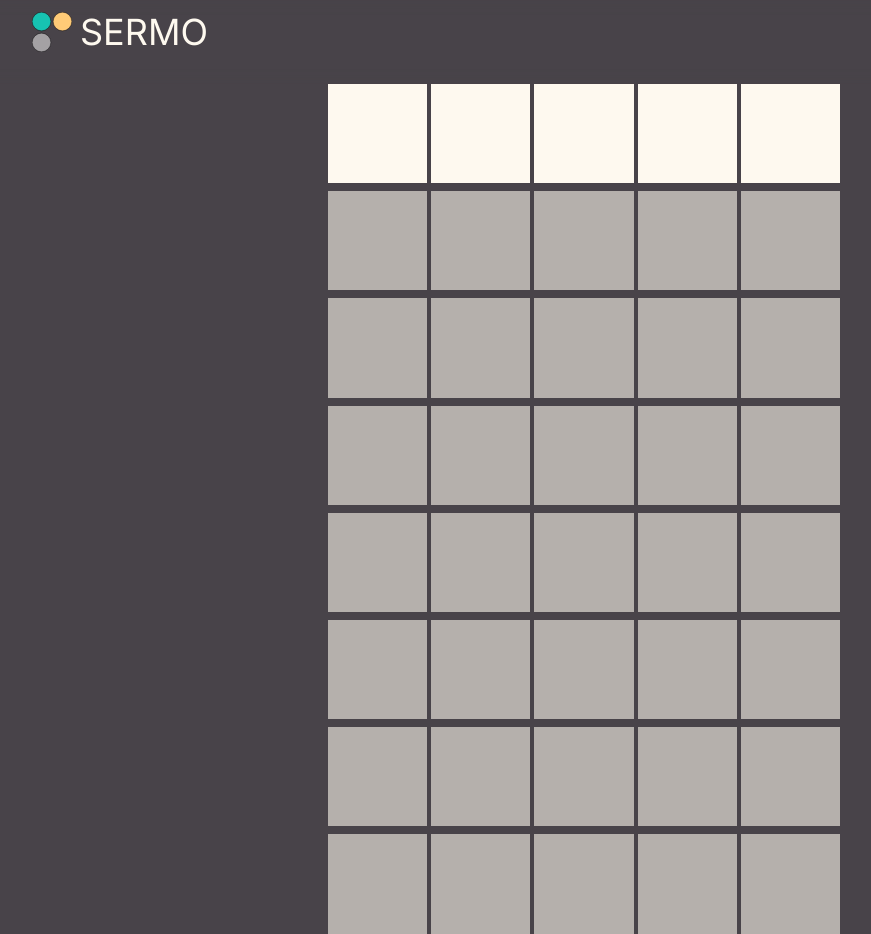
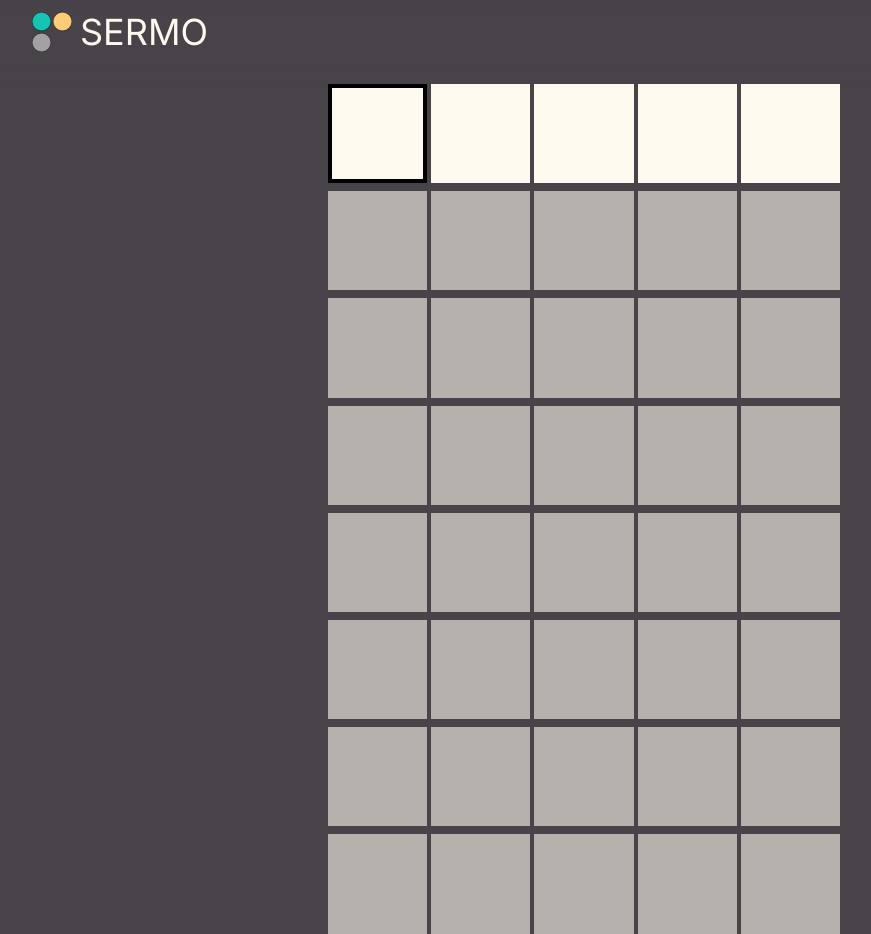
Before and after one commit to Devs-saas/sermo, a React (Vite) app: page / in a window 1280 px wide. Shown: the whole page, without its empty margins (56-927 px from the left). Built offline with nearby package versions, Linux system fonts and the light colour scheme.

Commit message:
feat: add cursor behavior into wordinput molecule

```diff
--- a/src/components/atoms/LetterBox.tsx
+++ b/src/components/atoms/LetterBox.tsx
@@ -30,7 +30,7 @@ export function LetterBox({ letter, active, className, canChangeColor = false}:
     <div
       className={clsx(
         `
-        aspect-square flex-1 border flex text-[#222222] items-center justify-center font-bold text-2xl ${colorStates[colorState]}
+        aspect-square flex-1 border-4 flex text-[#222222] items-center justify-center font-bold text-2xl ${colorStates[colorState]}
         uppercase ${active ? "border-black" : "border-[var(--brand-cream)]"} select-none
       `, className
       )}
--- a/src/components/molecules/WordInput.tsx
+++ b/src/components/molecules/WordInput.tsx
@@ -1,4 +1,4 @@
-import { useRef, useState } from "react"
+import { useRef, useState, useEffect } from "react"
 import { LetterBox } from "../atoms/LetterBox"
 
 type Props = {
@@ -7,51 +7,116 @@ type Props = {
 }
 
 export function WordInput({ wordLength, onSubmit }: Props) {
-  const [value, setValue] = useState("")
+  const [letters, setLetters] = useState<string[]>(
+    Array(wordLength).fill("")
+  )
+  const [cursor, setCursor] = useState(0)
+
   const inputRef = useRef<HTMLInputElement>(null)
 
-  function handleChange(e: React.ChangeEvent<HTMLInputElement>) {
-    const val = e.target.value
-      .toUpperCase()
-      .replace(/[^A-Z]/g, "") // só letras
-      .slice(0, wordLength)
+  useEffect(() => {
+    inputRef.current?.focus()
+  }, [])
 
-    setValue(val)
+  function focusAt(position: number) {
+    setCursor(position)
+    inputRef.current?.focus()
   }
 
   function handleKeyDown(e: React.KeyboardEvent<HTMLInputElement>) {
-    if (e.key === "Enter" && value.length === wordLength) {
-      onSubmit(value)
-      setValue("")
+    const key = e.key
+
+    // ENTER
+    if (key === "Enter") {
+      if (letters.every((l) => l !== "")) {
+        onSubmit(letters.join(""))
+        setLetters(Array(wordLength).fill(""))
+        setCursor(0)
+      }
+      return
+    }
+
+    // SETA ESQUERDA
+    if (key === "ArrowLeft") {
+      e.preventDefault()
+      setCursor((c) => Math.max(0, c - 1))
+      return
+    }
+
+    // SETA DIREITA
+    if (key === "ArrowRight") {
+      e.preventDefault()
+      setCursor((c) => Math.min(wordLength - 1, c + 1))
+      return
+    }
+
+    // BACKSPACE
+    if (key === "Backspace") {
+      e.preventDefault()
+
+      setLetters((prev) => {
+        const copy = [...prev]
+
+        let newCursor = cursor
+
+        if (copy[cursor] !== "") {
+          copy[cursor] = ""
+          newCursor = Math.max(0, cursor - 1)
+        } else if (cursor > 0) {
+          copy[cursor - 1] = ""
+          newCursor = cursor - 1
+        }
+
+        setCursor(newCursor)
+        return copy
+      })
+
+      return
+    }
+
+
+    // LETRA
+    if (/^[a-zA-Z]$/.test(key)) {
+      e.preventDefault()
+
+      const upper = key.toUpperCase()
+
+      setLetters((prev) => {
+        const copy = [...prev]
+        copy[cursor] = upper
+        return copy
+      })
+
+      if (cursor < wordLength - 1) {
+        setCursor((c) => c + 1)
+      }
+
+      return
     }
   }
 
-  function focusInput() {
-    inputRef.current?.focus()
-  }
-
   return (
-    <div
-      onClick={focusInput}
-      className="flex gap-1 cursor-text relative"
-    >
-      {/* INPUT INVISÍVEL */}
+    <div className="relative">
+      {/* input invisível só para abrir teclado mobile */}
       <input
         ref={inputRef}
-        value={value}
-        onChange={handleChange}
+        className="absolute opacity-0"
         onKeyDown={handleKeyDown}
-        className="absolute opacity-0 pointer-events-none"
-        autoFocus
+        inputMode="text"
+        autoCapitalize="characters"
+        autoCorrect="off"
       />
 
-      {/* CAIXAS VISUAIS */}
-      {Array.from({ length: wordLength }).map((_, i) => (
-        <LetterBox
-          key={i}
-          letter={value[i] ?? ""}
-        />
-      ))}
+      <div className="flex gap-1">
+        {letters.map((letter, i) => (
+          <div key={i} onClick={() => focusAt(i)} className="flex flex-1">
+            <LetterBox
+              letter={letter}
+              active={cursor === i}
+            />
+          </div>
+        ))}
+      </div>
     </div>
   )
 }
```
